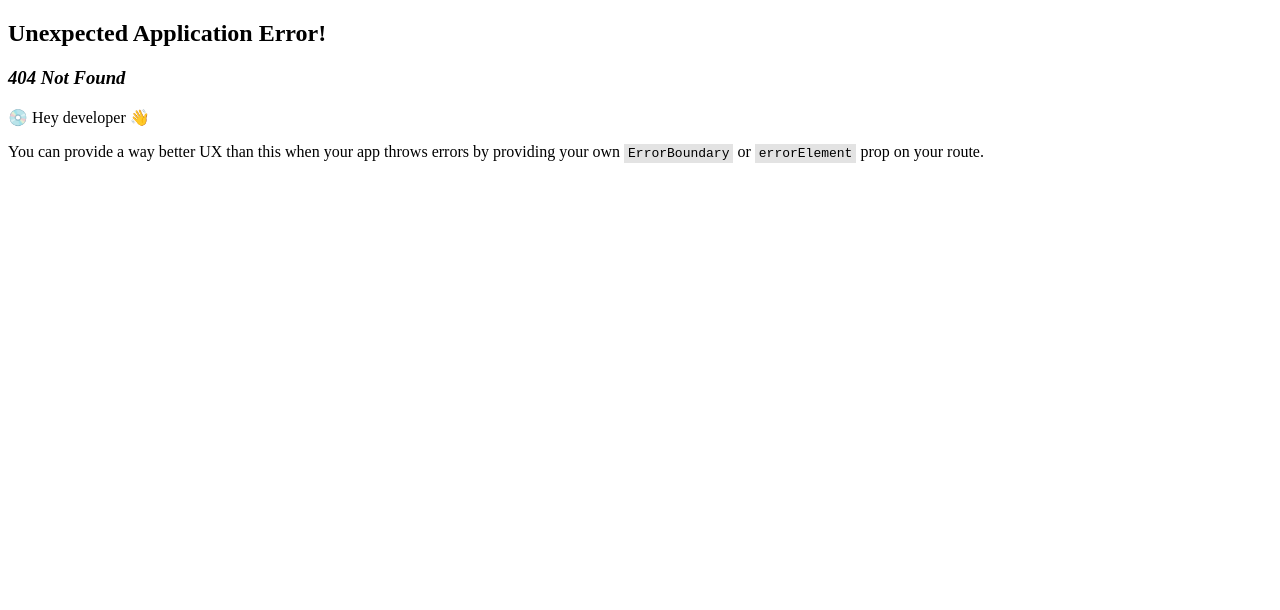
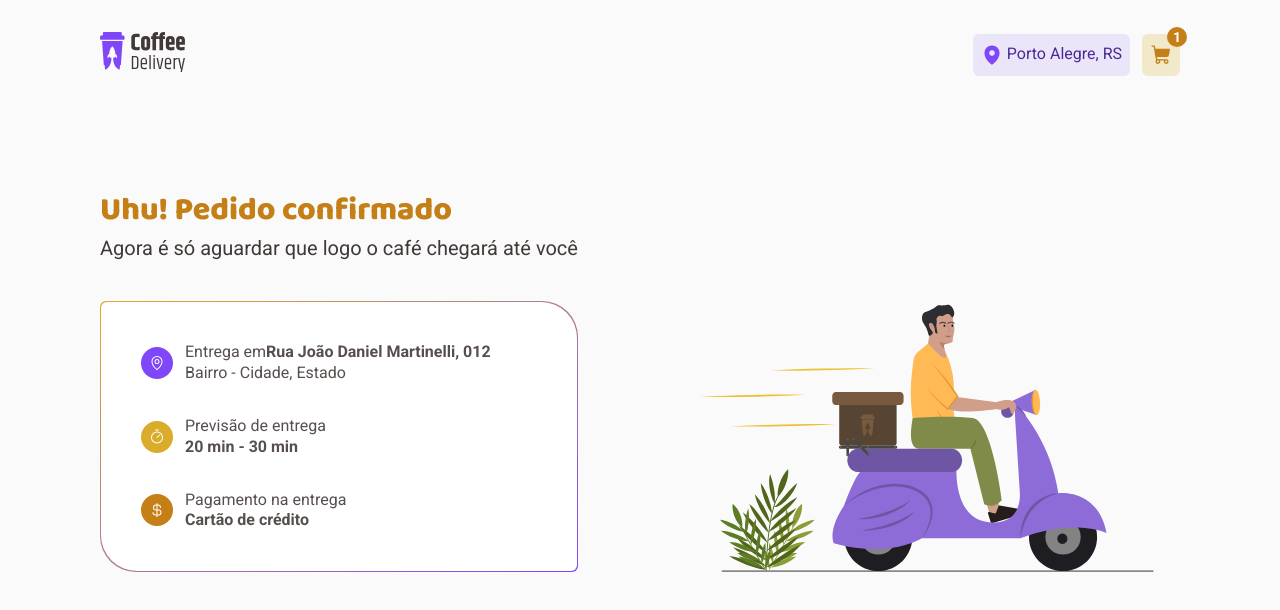
Before and after one commit to StefanyVasc/coffee-delivery, a React (Vite) app: page /order/1/success in a window 1280 px wide. Before the commit this address had no page. Shown: the top 610 px of the page. Built offline with nearby package versions, Linux system fonts and the light colour scheme.

Commit message:
feat: create Success page

```diff
--- a/src/main.tsx
+++ b/src/main.tsx
@@ -4,6 +4,7 @@ import { RouterProvider, createBrowserRouter } from 'react-router-dom'
 import { Home } from './pages/Home/index.tsx'
 import { App } from './App.tsx'
 import { Cart } from './pages/Cart/index.tsx'
+import { Success } from './pages/Success/index.tsx'
 
 const router = createBrowserRouter([
   {
@@ -18,6 +19,10 @@ const router = createBrowserRouter([
         path: '/cart',
         element: <Cart />,
       },
+      {
+        path: '/order/:orderId/success',
+        element: <Success />,
+      },
     ],
   },
 ])
--- /dev/null
+++ b/src/pages/Success/index.tsx
@@ -0,0 +1,76 @@
+import { CurrencyDollar, MapPin, Timer } from '@phosphor-icons/react'
+import { useTheme } from 'styled-components'
+import {
+  Heading,
+  InfoContainer,
+  InfoContent,
+  Order,
+  OrderContainer,
+} from './style'
+import { useParams } from 'react-router-dom'
+
+export function Success() {
+  const theme = useTheme()
+  const { orderId } = useParams()
+
+  return (
+    <OrderContainer>
+      <Order>
+        <Heading>
+          <h2>Uhu! Pedido confirmado</h2>
+          <span>Agora é só aguardar que logo o café chegará até você</span>
+        </Heading>
+
+        <InfoContainer>
+          <InfoContent>
+            <div>
+              <MapPin
+                color={theme.colors.white}
+                style={{ backgroundColor: theme.colors.purple }}
+                size={32}
+              />
+
+              <div>
+                <span>
+                  Entrega em
+                  <strong>Rua João Daniel Martinelli, 012</strong>
+                </span>
+
+                <span>Bairro - Cidade, Estado</span>
+              </div>
+            </div>
+
+            <div>
+              <Timer
+                color={theme.colors.white}
+                style={{ backgroundColor: theme.colors.yellow }}
+                size={32}
+              />
+
+              <div>
+                <span>Previsão de entrega</span>
+
+                <strong>20 min - 30 min</strong>
+              </div>
+            </div>
+
+            <div>
+              <CurrencyDollar
+                color={theme.colors.white}
+                style={{ backgroundColor: theme.colors.yellowDark }}
+                size={32}
+              />
+
+              <div>
+                <span>Pagamento na entrega</span>
+                <strong>Cartão de crédito</strong>
+              </div>
+            </div>
+          </InfoContent>
+        </InfoContainer>
+      </Order>
+
+      <img src="/public/assets/Delivery.svg" alt="Pedido concluído" />
+    </OrderContainer>
+  )
+}
--- /dev/null
+++ b/src/pages/Success/style.ts
@@ -0,0 +1,76 @@
+import styled from 'styled-components'
+
+import { mixins } from '../../styles/mixins'
+
+export const OrderContainer = styled.main`
+  display: flex;
+  max-width: 1120px;
+  margin: 0 auto;
+  padding: 80px 20px;
+  align-items: flex-end;
+  justify-content: space-between;
+  gap: 40px;
+
+  img {
+    margin-bottom: -13px;
+  }
+`
+
+export const Order = styled.section`
+  display: flex;
+  flex-direction: column;
+  gap: 40px;
+`
+
+export const Heading = styled.div`
+  display: flex;
+  flex-direction: column;
+  gap: 4px;
+
+  h2 {
+    ${mixins.fonts.titleL};
+    color: ${({ theme }) => theme.colors.yellowDark};
+  }
+
+  span {
+    ${mixins.fonts.textL};
+    color: ${({ theme }) => theme.colors.baseSubtitle};
+  }
+`
+
+export const InfoContainer = styled.div`
+  border: 1px solid;
+  border-radius: 6px 36px;
+  width: 100%;
+
+  border-color: transparent;
+  background-origin: border-box;
+  background-image: ${({ theme }) =>
+    `linear-gradient(to bottom right, ${theme.colors.yellow}, ${theme.colors.purple})`};
+`
+
+export const InfoContent = styled.div`
+  padding: 40px;
+  background-color: white;
+  border-radius: 6px 36px;
+
+  display: flex;
+  flex-direction: column;
+  gap: 32px;
+
+  > div {
+    display: flex;
+    align-items: center;
+    gap: 12px;
+
+    > svg {
+      padding: 8px;
+      border-radius: 999px;
+    }
+  }
+
+  > div div {
+    display: flex;
+    flex-direction: column;
+  }
+`
```
